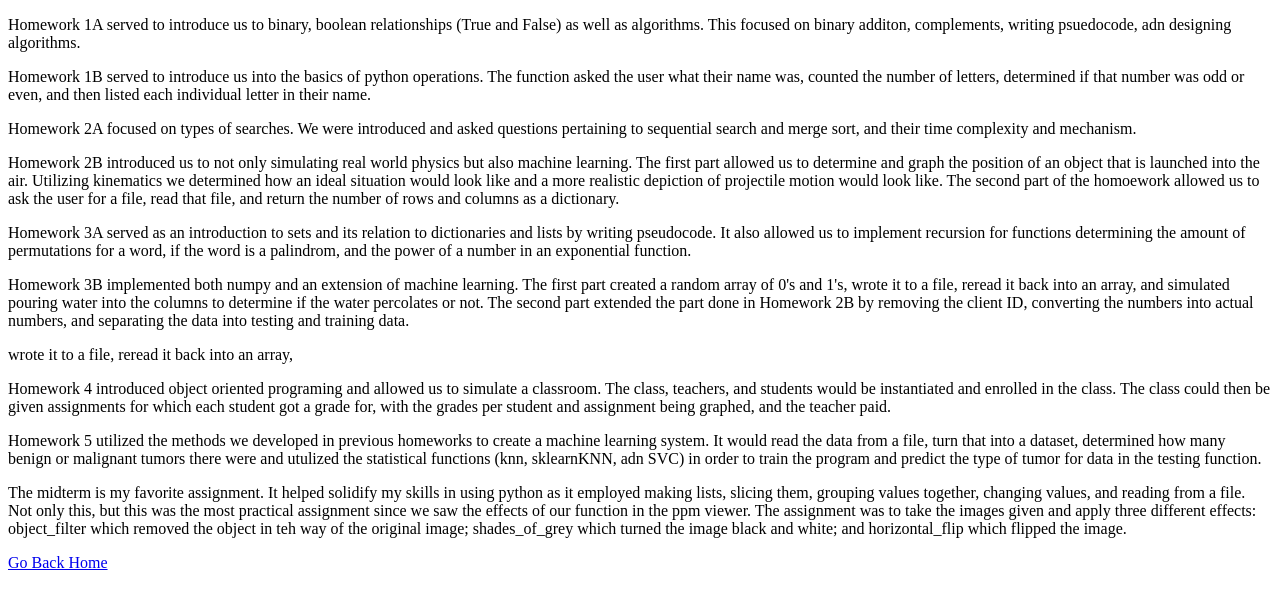
After one commit to LeoCamposColumbia/lc3473-final, a Flask app: page /assignments in a window 1280 px wide. The commit adds this page. Shown: the top 609 px of the page. Run offline with Flask 2, Linux system fonts and the light colour scheme.

Commit message:
Finished assignments and classes section. Headway into interactive game

```diff
--- a/final/app.py
+++ b/final/app.py
@@ -12,10 +12,46 @@ from flask import Flask, render_template
 app = Flask(__name__)
 
 #static route
+# THE THREE FOLLOWING ROUTES ARE FOR THE MAIN ASSIGNMENT (MAIN PAGE, ASSIGNMENT
+# PAGE, CLASSES PAGE)
 @app.route("/")
 def home_page():
     return render_template("home.html")
 
+@app.route("/assignments")
+def assignments():
+    return render_template("assignments.html")
+
+@app.route("/classes")
+def classes():
+    return render_template("classes.html")
+
+# EVERYTHING THAT FOLLOWS IS TO RUN THE OPTIONAL/2nd HALF OF FINAL WHICH I DECIDED
+# WOULD BE AN INTERACTIVE CHOOSE YOUR OWN ADVENTURE GAME
+
+@app.route("/gamepage")
+def game():
+    return render_template("game.html")
+
+@app.route("/gamepage/investigate")
+def investigate():
+    return render_template("investigate.html")
+
+@app.route("/gamepage/bed")
+def bed():
+    return render_template("bed.html")
+
+@app.route("/gamepage/bed/leave")
+def leave():
+    return render_template("leave.html")
+
+@app.route("/gamepage/bed/window")
+def dead():
+    return render_template("bed.html")
+
+@app.route("/win")
+def win():
+    return render_template("win.html")
 
 #start the server
 if __name__ == "__main__":
--- /dev/null
+++ b/final/templates/assignments.html
@@ -0,0 +1,44 @@
+<!DOCTYPE html>
+<html>
+    <head>
+        <!--specifies title of the page !-->
+        <title>Assignments</title>
+    <head>
+    <body>
+    <p>Homework 1A served to introduce us to binary, boolean relationships (True and False)
+    as well as algorithms. This focused on binary additon, complements, writing psuedocode,
+    adn designing algorithms.</p>
+    <p>Homework 1B served to introduce us into the basics of python operations. The function asked the
+    user what their name was, counted the number of letters, determined if that number was odd or even,
+    and then listed each individual letter in their name.</p>
+    <p>Homework 2A focused on types of searches. We were introduced and asked questions pertaining to
+    sequential search and merge sort, and their time complexity and mechanism.</p>
+    <p>Homework 2B introduced us to not only simulating real world physics but also machine learning. The first part
+    allowed us to determine and graph the position of an object that is launched into the air. Utilizing kinematics we
+    determined how an ideal situation would look like and a more realistic depiction of projectile motion would look like.
+    The second part of the homoework allowed us to ask the user for a file, read that file, and return the number of rows
+    and columns as a dictionary.</p>
+    <p>Homework 3A served as an introduction to sets and its relation to dictionaries and lists by writing pseudocode. It also
+    allowed us to implement recursion for functions determining the amount of permutations for a word, if the word is a
+    palindrom, and the power of a number in an exponential function. </p>
+    <p>Homework 3B implemented both numpy and an extension of machine learning. The first part created a random array of
+    0's and 1's, wrote it to a file, reread it back into an array, and simulated pouring water into the columns to
+    determine if the water percolates or not. The second part extended the part done in Homework 2B by removing the client ID,
+    converting the numbers into actual numbers, and separating the data into testing and training data.</p>
+    wrote it to a file, reread it back into an array,</p>
+    <p>Homework 4 introduced object oriented programing and allowed us to simulate a classroom. The class, teachers, and
+    students would be instantiated and enrolled in the class. The class could then be given assignments for which
+    each student got a grade for, with the grades per student and assignment being graphed, and the teacher paid. </p>
+    <p>Homework 5 utilized the methods we developed in previous homeworks to create a machine learning system.
+    It would read the data from a file, turn that into a dataset, determined how many benign or malignant tumors there were
+    and utulized the statistical functions (knn, sklearnKNN, adn SVC) in order to train the program and predict the
+    type of tumor for data in the testing function. </p>
+    <p>The midterm is my favorite assignment. It helped solidify my skills in using python as it employed
+    making lists, slicing them, grouping values together, changing values, and reading from a file. Not only this,
+    but this was the most practical assignment since we saw the effects of our function in the ppm viewer. The
+    assignment was to take the images given and apply three different effects: object_filter which removed the
+    object in teh way of the original image; shades_of_grey which turned the image black and white; and
+    horizontal_flip which flipped the image.</p>
+    <p><a href="/">Go Back Home</a></p>
+    </body>
+</html>
--- a/final/templates/home.html
+++ b/final/templates/home.html
@@ -1,7 +1,6 @@
 <!DOCTYPE html>
 <html>
     <head>
-        <!--specifies title of the page !-->
         <title>Home</title>
     <head>
     <body>
@@ -9,6 +8,9 @@
     <p>Welcome to my page!</p>
     <p>My name is Leonardo Campos.</p>
     <p>I am a freshman at Columbia Engineering and am currently studying biomedical engineering.</p>
-    <a href="https://www.nycgo.com/">Visit NYC Official Guide</a>
+    <p><a href="https://www.nycgo.com/">Visit NYC Official Guide</a></p>
+    <p><a href="/gamepage">Play Interactive Game!</a></p>
+    <a href="/assignments"><input type="button" value="View Optional Assignments Portion"></a>
+    <a href="/classes"><input type="button" value="View Optional Classes portion"></a>
     </body>
 </html>
```
Also changed, not shown: final/templates/bed.html (added, +25 -0 lines), final/templates/classes.html (added, +24 -0 lines), final/templates/game.html (added, +16 -0 lines), final/templates/investigate.html (added, +9 -0 lines).
